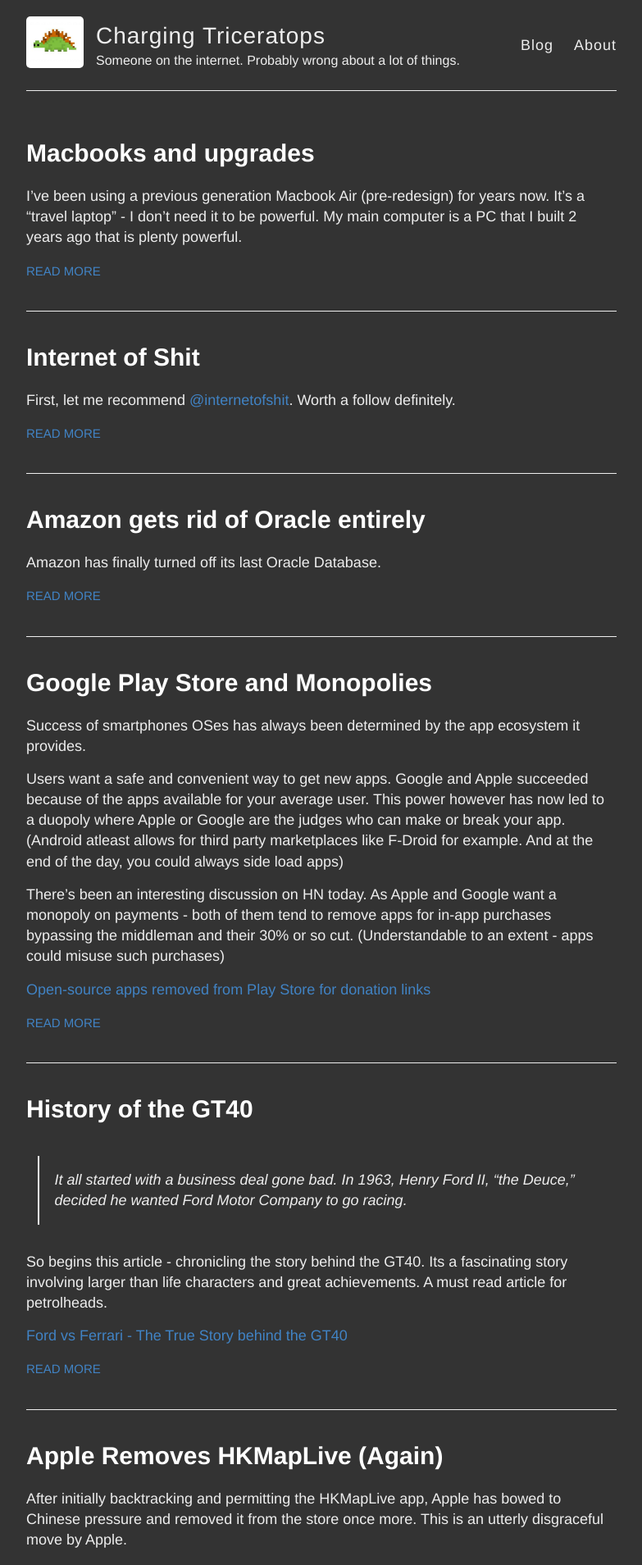
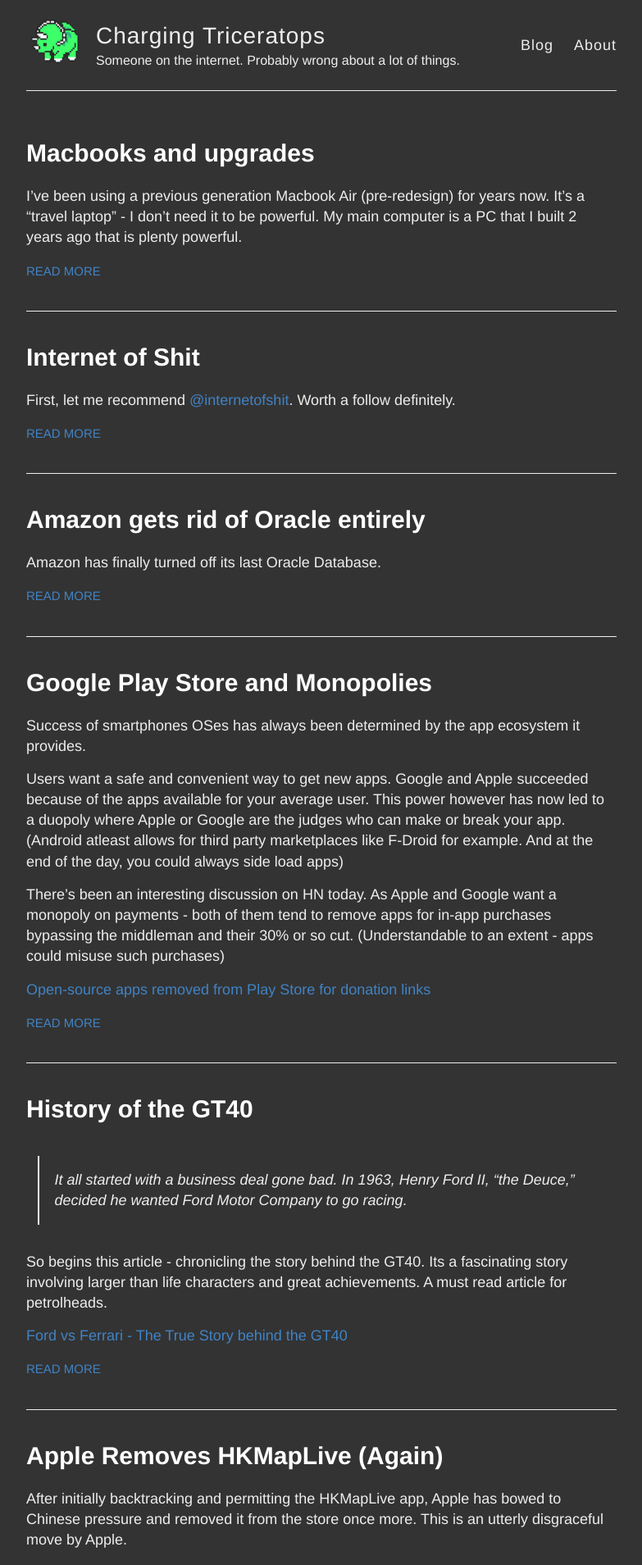
Before and after one commit to chargingtriceratops/chargingtriceratops-blog, a Jekyll site: the page built from index.html, in a window 1280 px wide. Shown: the top 1909 px of the page at 82% size, without its empty margins (248-1031 px from the left). Built offline with Jekyll 4.4.1, drawn with Linux system fonts in a browser that asks for light colours.

Commit message:
update avatar

```diff
--- a/_config.yml
+++ b/_config.yml
@@ -9,7 +9,7 @@
 description: Someone on the internet. Probably wrong about a lot of things.
 
 # URL of your avatar or profile pic (you could use your GitHub profile pic)
-avatar: https://chargingtriceratops.com/images/triceratops.jpg
+avatar: https://chargingtriceratops.com/images/triceratops.png
 
 #
 # Flags below are optional
```
Also changed, not shown: images/triceratops.jpg (deleted), images/triceratops.png (added).
